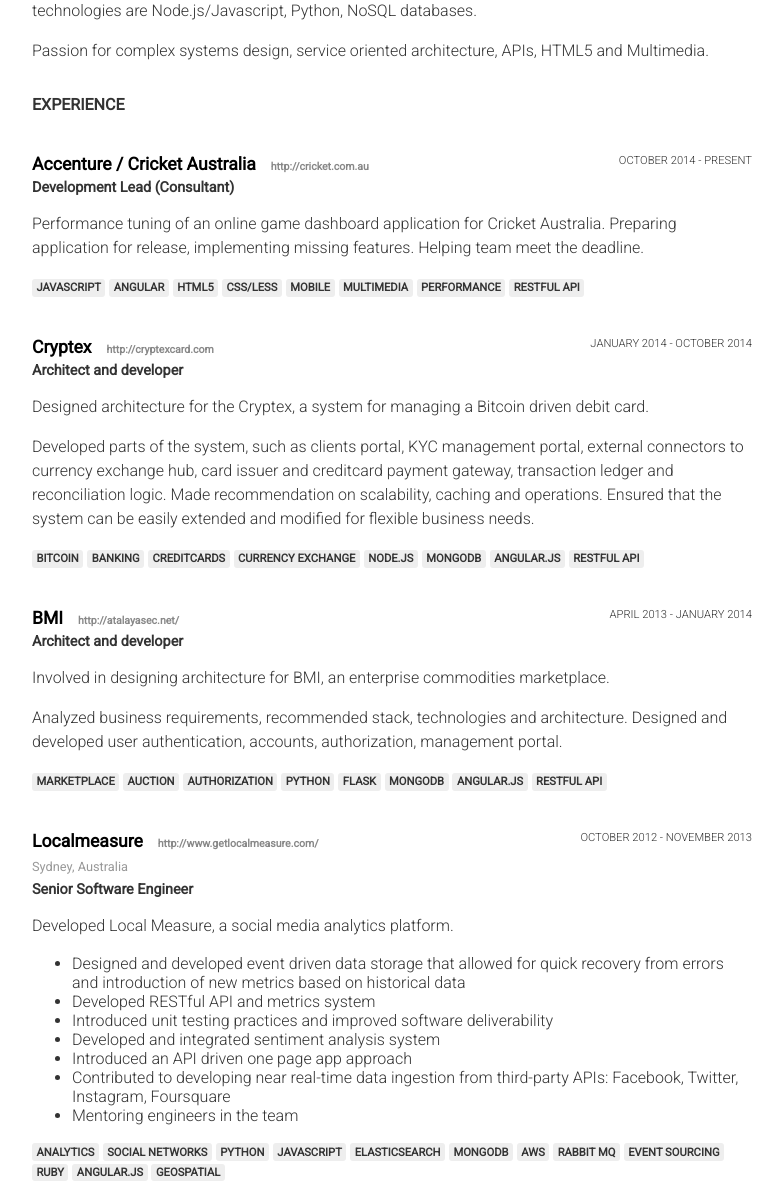
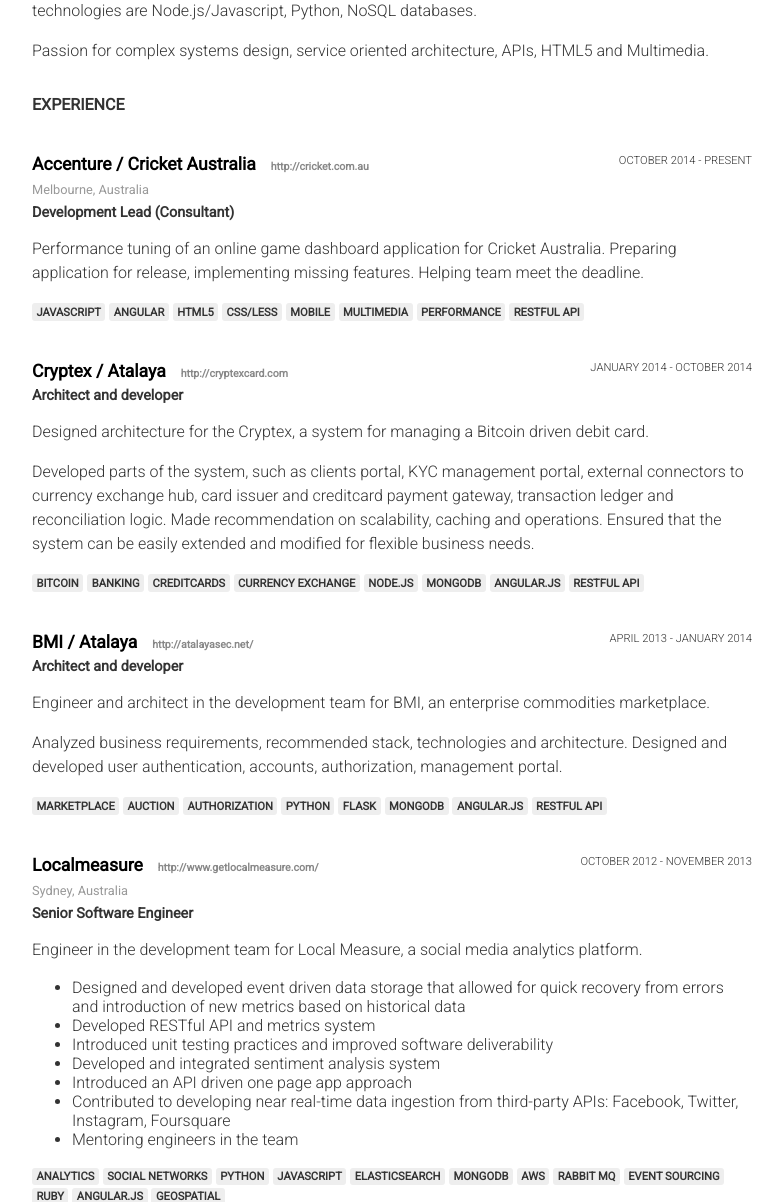
Before and after one commit to theorm/theorm.github.com, a Flask app: page /cv in a window 1280 px wide. Shown: the part 200-1402 px from the top of the page, without its empty margins (248-1031 px from the left). Run offline with Flask 2, Linux system fonts and the light colour scheme; some libraries are stand-ins or nearby versions.

Commit message:
- updated wording

```diff
--- a/templates/cv.html
+++ b/templates/cv.html
@@ -40,6 +40,7 @@
           <section class="position">
             <span class="timespan">October 2014 - Present</span>
             <h3>Accenture / Cricket Australia <a href="http://cricket.com.au/" class="website">http://cricket.com.au</a></h3>
+            <span class="location">Melbourne, Australia</span>
             <span class="role">Development Lead (Consultant)</span>
             <div class="activities">
               <p>
@@ -62,7 +63,7 @@
           <!-- Cryptex -->
           <section class="position">
             <span class="timespan">January 2014 - October 2014</span>
-            <h3>Cryptex <a href="http://cryptexcard.com/" class="website">http://cryptexcard.com</a></h3>
+            <h3>Cryptex / Atalaya <a href="http://cryptexcard.com/" class="website">http://cryptexcard.com</a></h3>
             <span class="role">Architect and developer</span>
             <div class="activities">
               <p>
@@ -87,11 +88,11 @@
           <!-- BMI -->
           <section class="position">
             <span class="timespan">April 2013 - January 2014</span>
-            <h3>BMI <a href="http://atalayasec.net/" class="website">http://atalayasec.net/</a></h3>
+            <h3>BMI / Atalaya <a href="http://atalayasec.net/" class="website">http://atalayasec.net/</a></h3>
             <span class="role">Architect and developer</span>
             <div class="activities">
               <p>
-                Involved in designing architecture for BMI, an enterprise commodities marketplace.
+                Engineer and architect in the development team for BMI, an enterprise commodities marketplace.
               </p>
               <p>
                 Analyzed business requirements, recommended stack, technologies and architecture. Designed and developed user authentication, accounts,  authorization, management portal.
@@ -117,7 +118,7 @@
             <span class="role">Senior Software Engineer</span>
             <div class="activities">
               <p>
-                Developed Local Measure, a social media analytics platform.
+                Engineer in the development team for Local Measure, a social media analytics platform.
               </p>
               <p>
                 <ul>
```
Also changed, not shown: cv.html (+5 -4 lines).
